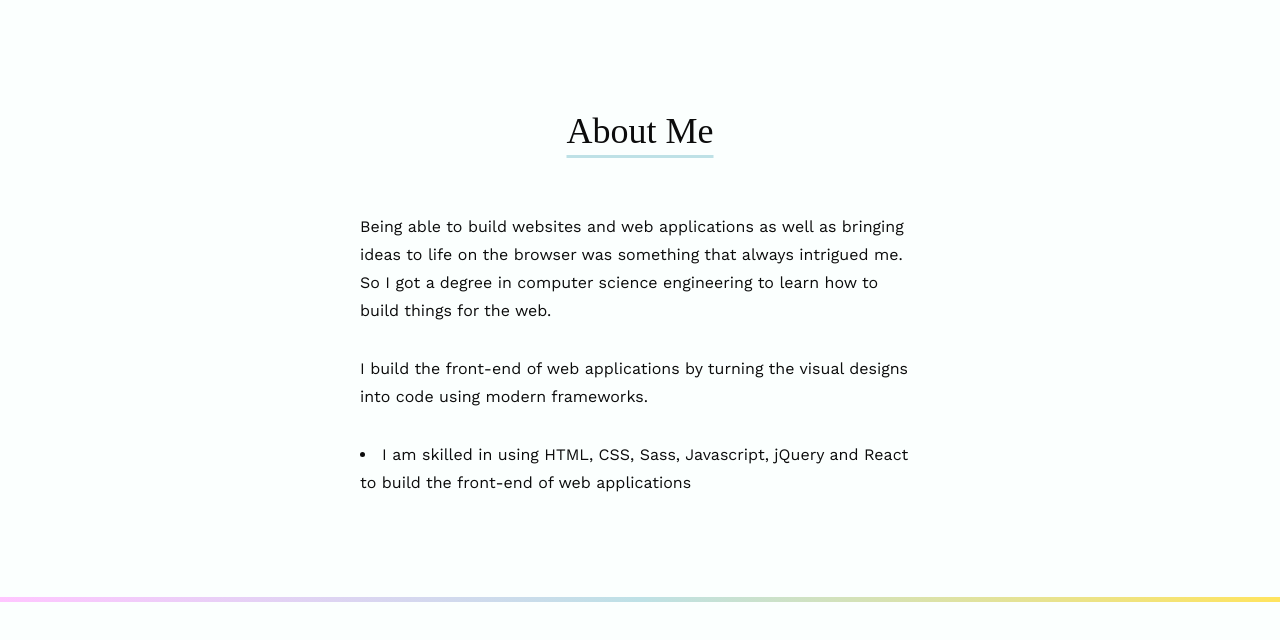
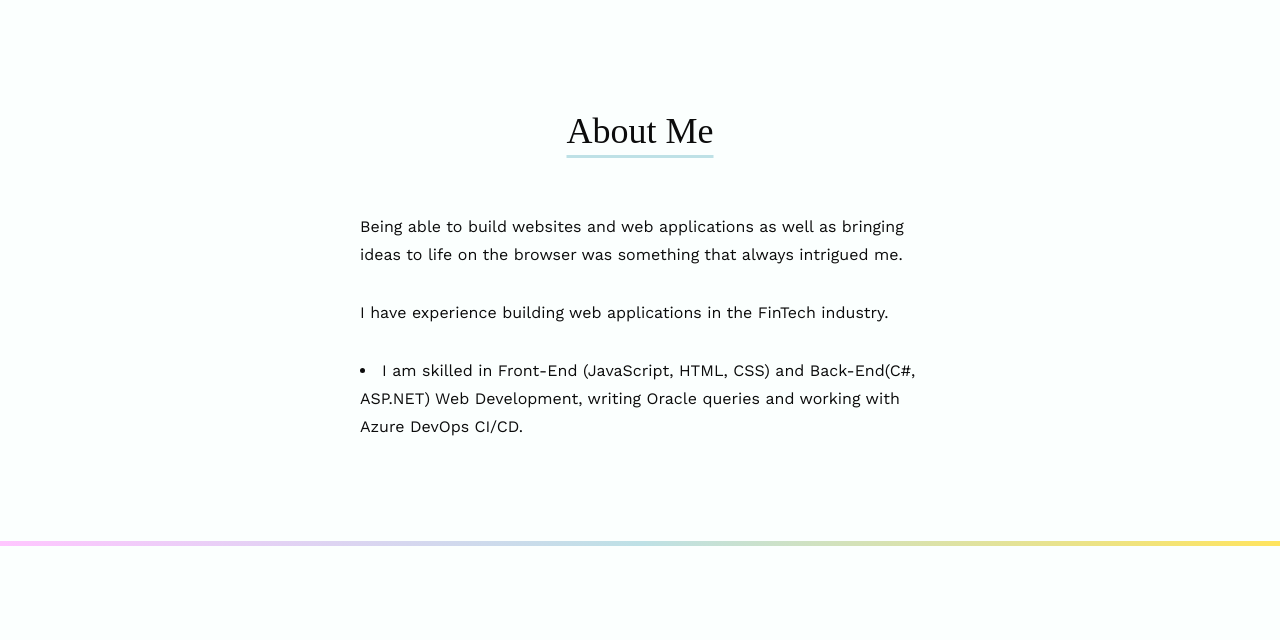
Before and after one commit to Hiba243/hibaportfolio, a React (Create React App) app: page /about in a window 1280 px wide. Shown: the top 640 px of the page. Built offline with nearby package versions, Linux system fonts and the light colour scheme; a web font is replaced by a local one.

Commit message:
updated landing page and about section

```diff
--- a/public/index.html
+++ b/public/index.html
@@ -12,7 +12,7 @@
     <meta name="theme-color" content="#000000" />
     <meta
       name="description"
-      content="Hiba Fatima is a web developer who is passionate about building the front-end of web applications and websites"
+      content="Hiba Fatima is a Full Stack Web Developer having experience building web applications in the FinTech industry"
     />
     <!--
       manifest.json provides metadata used when your web app is installed on a
--- a/src/components/About.js
+++ b/src/components/About.js
@@ -11,10 +11,10 @@ const About = () => {
                 <div className="section-about__about-content">
                 <div className="col-flex">
                         <div className="about-content-flex">
-                        <p className="text__content col-flex-content">Being able to build websites and web applications as well as bringing ideas to life on the browser was something that always intrigued me. So I got a degree in computer science engineering to learn how to build things for the web.</p>
-                            <p className="text__content col-flex-content">I build the front-end of web applications by turning the visual designs into code using modern frameworks.</p>
+                        <p className="text__content col-flex-content">Being able to build websites and web applications as well as bringing ideas to life on the browser was something that always intrigued me.</p>
+                            <p className="text__content col-flex-content">I have experience building web applications in the FinTech industry.</p>
                             <ul className="ul-style">
-                                <li className="text__content">I am skilled in using HTML, CSS, Sass, Javascript, jQuery and React to build the front-end of web applications</li>
+                                <li className="text__content">I am skilled in Front-End (JavaScript, HTML, CSS) and Back-End(C#, ASP.NET) Web Development, writing Oracle queries and working with Azure DevOps CI/CD.</li>
                             </ul>
                         </div>
                     </div>
--- a/src/components/LandingPage.js
+++ b/src/components/LandingPage.js
@@ -8,8 +8,8 @@ const LandingPage = () => {
             <ScrollAnimation animateIn="animate__fadeIn" className="animate__animated" animateOnce={true} duration={1.5}>
             <section className="section-padding landing-page-flex">
                     <div className="landing-page-content-flex">
-                    <p className="text__bigheading font-accent">Hello, I’m Hiba Fatima, a Front-end Web Developer</p>
-                    <p className="text__content">By day I'm a web developer at Deloitte. By night I’m pursuing my interests in front-end web development.</p>
+                    <p className="text__bigheading font-accent">Hello, I’m Hiba Fatima, a Web Developer</p>
+                    <p className="text__content">By day I'm a Web Developer at Deloitte. By night I’m exploring and learning more about Full-Stack Web Development.</p>
                     </div>
                 <a href="#work" style={{width:"fit-content"}}><p className="text__content text-underline text-underline-pink">View My Work &rarr;</p>  </a>
             </section>
```
